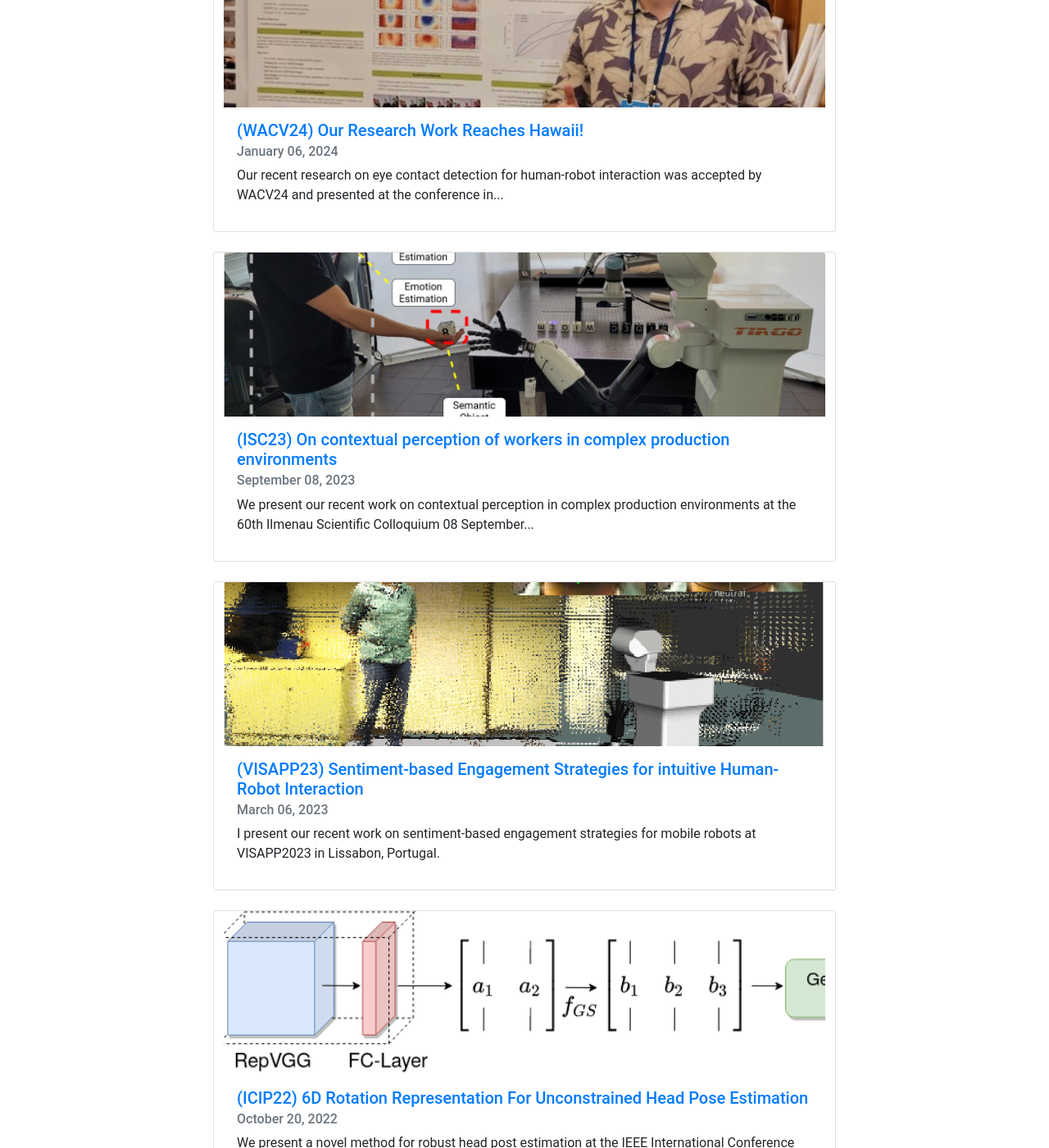
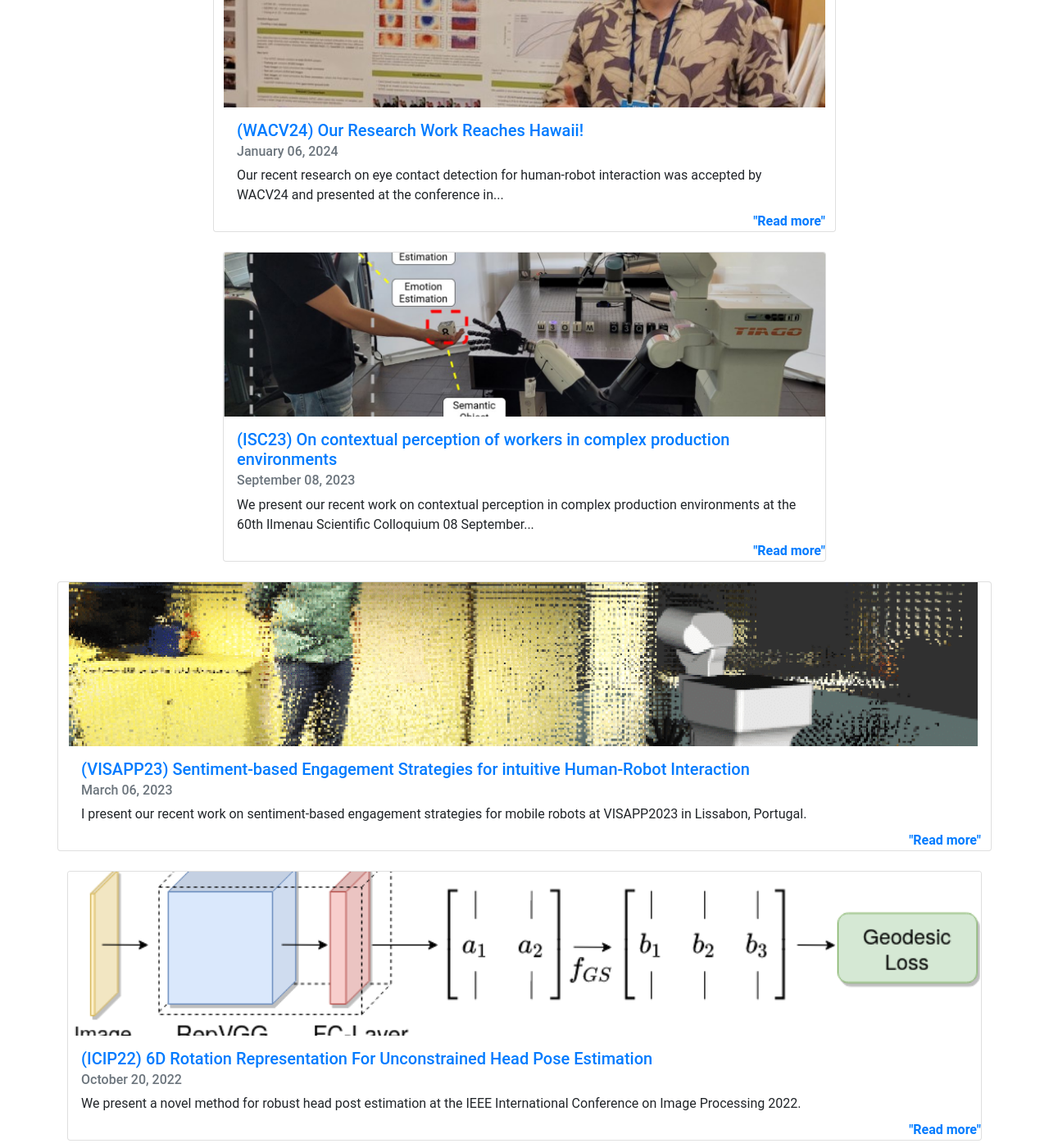
Before and after one commit to autokowat/autokowat.github.io, a Jekyll site: the page built from pages/publications.md, in a window 1280 px wide and 1400 px high, scrolled down 370 px. Shown: the whole window at 82% size. Built offline with Jekyll 4.4.1, drawn with Linux system fonts in a browser that asks for light colours.

Commit message:
Add link

```diff
--- a/_includes/card.html
+++ b/_includes/card.html
@@ -21,6 +21,15 @@
         {{ post.excerpt | truncatewords: 20 }}
       {% endif %}
     </div>
+    <div class="read-more">
+      <div style="font-weight:bold; text-align:right;position: absolute;bottom: 0; right: 0; ">
+        <a class="stretched-link" href="{{ post.url | relative_url }}" >
+          "Read more"
+        </a>
+      </div>
+      </div>
+
+    </div>
   </div>
  <!--
   {% if post.categories and site.archive_permalink %}
```
